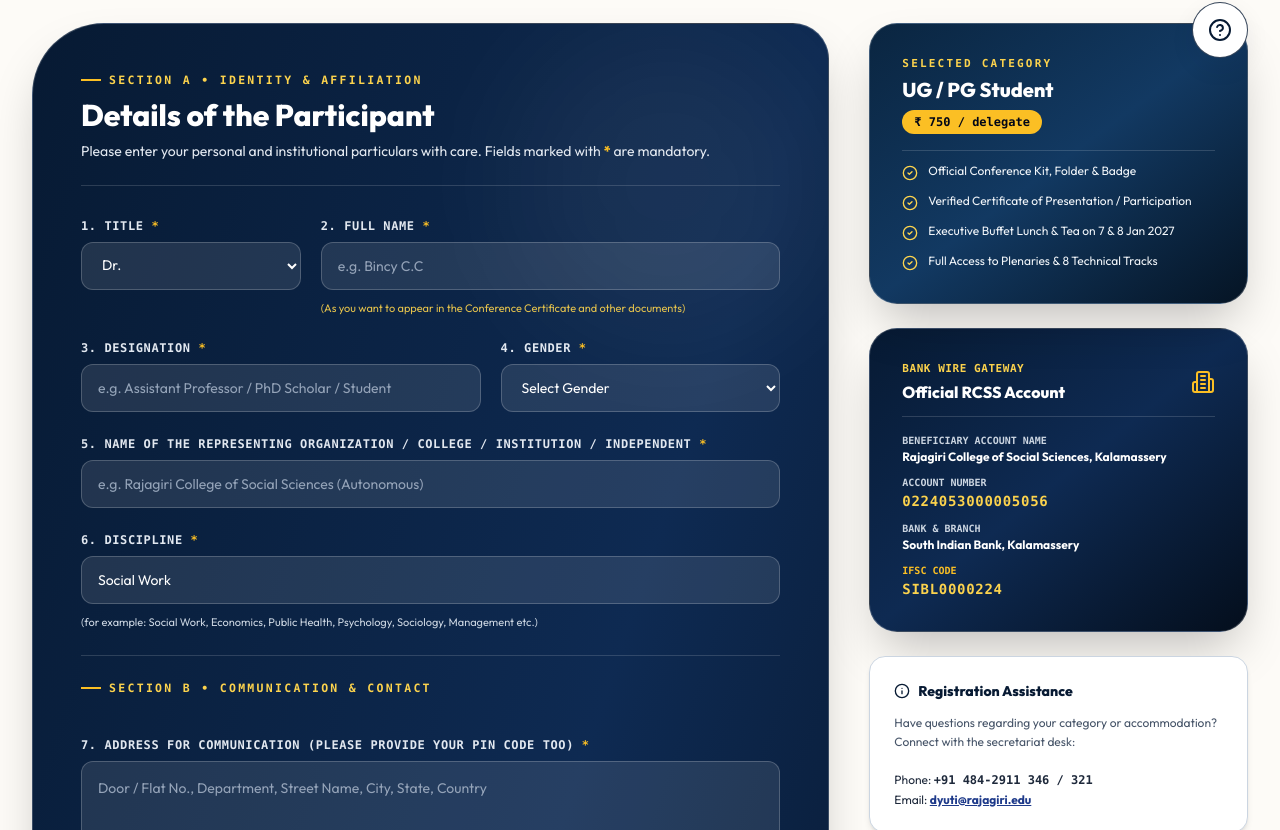
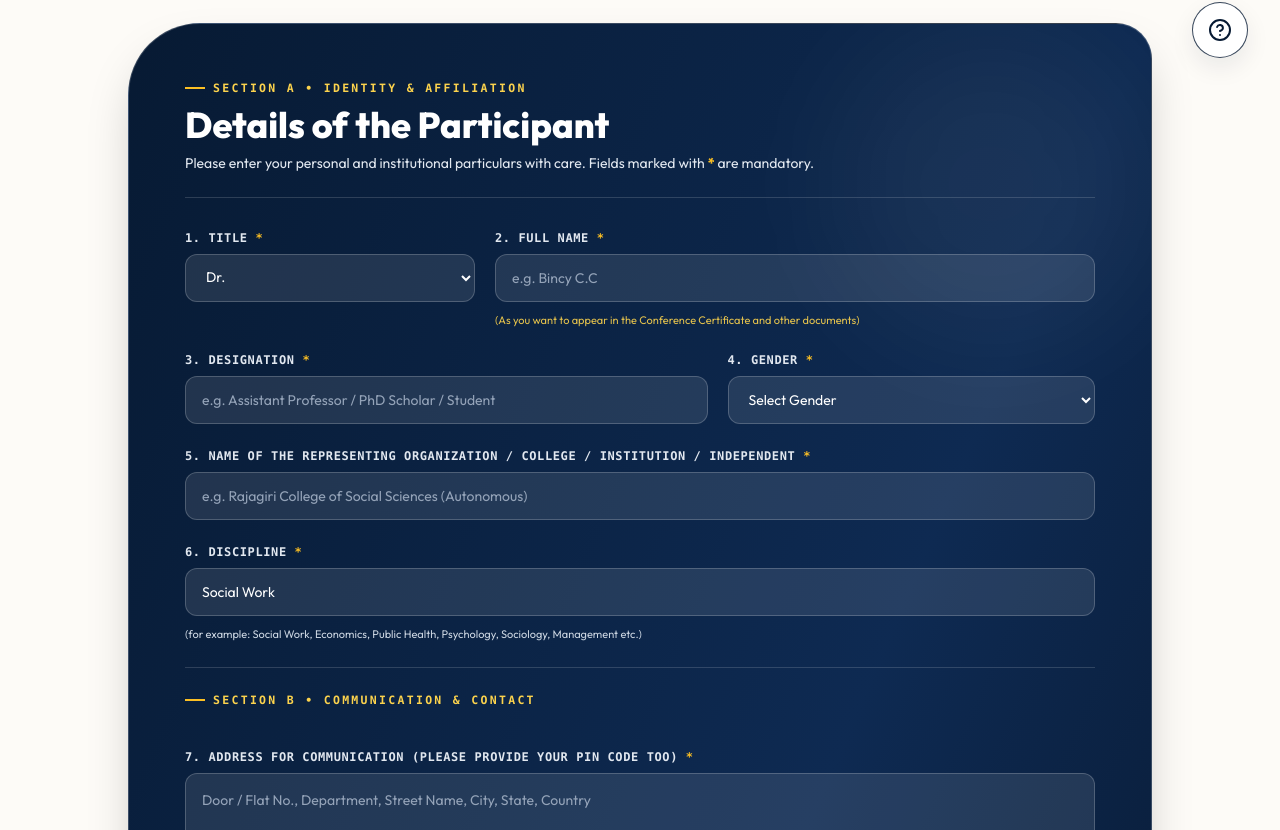
Before and after one commit to Rlabzteam/Dyuti27, a React (Vite) app: page /register in a window 1280 px wide. Shown: the part 710-1540 px from the top of the page. Built offline with nearby package versions, Linux system fonts and the light colour scheme.

Commit message:
feat(registration): remove right sidebar boxes and extend form card container to full width

```diff
--- a/src/pages/Registration.tsx
+++ b/src/pages/Registration.tsx
@@ -373,14 +373,11 @@ export const Registration: React.FC = () => {
 
         {/* ── STEP 1: REGISTRATION FORM ── */}
         {step === 'form' && (
-          <div className="grid grid-cols-1 lg:grid-cols-12 gap-8 lg:gap-10 items-start">
-
-            {/* Left Column: Comprehensive Registration Form (8 Cols) */}
-            <div className="lg:col-span-8 space-y-8">
+          <div className="max-w-5xl mx-auto space-y-8 animate-fadeIn">
             <form onSubmit={handleProceedToReview} className="space-y-8">
 
               {/* Form Card */}
-                <div className="rounded-[28px] sm:rounded-[36px] rounded-tl-[56px] sm:rounded-tl-[72px] rounded-br-[56px] sm:rounded-br-[72px] p-6 sm:p-10 lg:p-12 bg-gradient-to-br from-[#071A33] via-[#0e2a52] to-[#040e1c] text-white border border-white/20 shadow-2xl relative overflow-hidden">
+              <div className="rounded-[28px] sm:rounded-[36px] rounded-tl-[56px] sm:rounded-tl-[72px] rounded-br-[56px] sm:rounded-br-[72px] p-6 sm:p-10 lg:p-14 bg-gradient-to-br from-[#071A33] via-[#0e2a52] to-[#040e1c] text-white border border-white/20 shadow-2xl relative overflow-hidden">
 
                 {/* Subtle ambient glow */}
                 <div className="absolute top-0 right-0 w-80 h-80 bg-white/5 rounded-full blur-3xl pointer-events-none" />
@@ -393,7 +390,7 @@ export const Registration: React.FC = () => {
                       Section A &bull; Identity &amp; Affiliation
                     </span>
                   </div>
-                    <h2 className="font-heading text-2xl sm:text-3xl font-black text-white m-0">
+                  <h2 className="font-heading text-2xl sm:text-3xl lg:text-4xl font-black text-white m-0">
                     Details of the Participant
                   </h2>
                   <p className="text-xs sm:text-sm text-slate-200 font-sans mt-2 leading-relaxed">
@@ -1103,101 +1100,11 @@ export const Registration: React.FC = () => {
               </div>
             </form>
           </div>
-
-            {/* Right Column: Registration Summary Sidebar (4 Cols) */}
-            <div className="lg:col-span-4 lg:sticky lg:top-24 self-start space-y-6">
-
-              {/* 1. Category & Inclusions Card (Curved Leaf Shape) */}
-              <div className="rounded-[24px] sm:rounded-[28px] rounded-tr-[48px] rounded-bl-[48px] p-7 sm:p-8 bg-gradient-to-br from-[#0a2540] via-[#123962] to-[#051424] text-white border border-white/20 shadow-2xl relative overflow-hidden">
-                <span className="text-[11px] font-mono font-black uppercase tracking-[0.2em] text-amber-300 block mb-1">
-                  Selected Category
-                </span>
-                <h3 className="font-heading text-xl text-white font-black mb-1">
-                  {selectedCategory.label}
-                </h3>
-                <span className="inline-block px-3 py-1 rounded-full bg-amber-400 text-slate-950 font-mono text-xs font-black mb-4">
-                  {selectedCategory.fee} / delegate
-                </span>
-
-                <div className="space-y-3 pt-3 border-t border-white/15 text-xs text-slate-100 font-sans font-medium">
-                  <div className="flex items-start gap-2.5">
-                    <CheckCircle2 className="w-4 h-4 text-amber-300 shrink-0 mt-0.5" />
-                    <span>Official Conference Kit, Folder &amp; Badge</span>
-                  </div>
-                  <div className="flex items-start gap-2.5">
-                    <CheckCircle2 className="w-4 h-4 text-amber-300 shrink-0 mt-0.5" />
-                    <span>Verified Certificate of Presentation / Participation</span>
-                  </div>
-                  <div className="flex items-start gap-2.5">
-                    <CheckCircle2 className="w-4 h-4 text-amber-300 shrink-0 mt-0.5" />
-                    <span>Executive Buffet Lunch &amp; Tea on 7 &amp; 8 Jan 2027</span>
-                  </div>
-                  <div className="flex items-start gap-2.5">
-                    <CheckCircle2 className="w-4 h-4 text-amber-300 shrink-0 mt-0.5" />
-                    <span>Full Access to Plenaries &amp; 8 Technical Tracks</span>
-                  </div>
-                </div>
-              </div>
-
-              {/* 2. Official Bank Coordinates Card (Curved Leaf Shape) */}
-              <div className="rounded-[24px] sm:rounded-[28px] rounded-tl-[48px] rounded-br-[48px] p-7 sm:p-8 bg-gradient-to-br from-[#071A33] via-[#0e2a52] to-[#040e1c] text-white border border-white/20 shadow-2xl space-y-4">
-                <div className="flex items-center justify-between pb-3 border-b border-white/15">
-                  <div>
-                    <span className="text-[11px] font-mono font-bold uppercase tracking-wider text-amber-300 block mb-0.5">
-                      Bank Wire Gateway
-                    </span>
-                    <h4 className="font-heading text-base font-black text-white m-0">
-                      Official RCSS Account
-                    </h4>
-                  </div>
-                  <Building2 className="w-6 h-6 text-amber-400 shrink-0" />
-                </div>
-
-                <div className="space-y-2.5 text-xs font-sans">
-                  <div>
-                    <span className="text-[10px] text-slate-300 uppercase font-mono font-bold block">Beneficiary Account Name</span>
-                    <strong className="text-white font-bold block">{CONFERENCE_DATA.bankDetails.accountName}</strong>
-                  </div>
-                  <div>
-                    <span className="text-[10px] text-slate-300 uppercase font-mono font-bold block">Account Number</span>
-                    <strong className="text-amber-300 font-mono font-black text-sm block tracking-wider">{CONFERENCE_DATA.bankDetails.accountNumber}</strong>
-                  </div>
-                  <div>
-                    <span className="text-[10px] text-slate-300 uppercase font-mono font-bold block">Bank &amp; Branch</span>
-                    <strong className="text-white font-bold block">{CONFERENCE_DATA.bankDetails.bank}, Kalamassery</strong>
-                  </div>
-                  <div>
-                    <span className="text-[10px] text-amber-400 uppercase font-mono font-bold block">IFSC Code</span>
-                    <strong className="text-amber-300 font-mono font-black text-sm block tracking-wider">{CONFERENCE_DATA.bankDetails.ifsc}</strong>
-                  </div>
-                </div>
-              </div>
-
-              {/* 3. Hospitality & Secretariat Quick Help */}
-              <div className="rounded-2xl p-6 bg-white border border-slate-300 shadow-md space-y-3">
-                <div className="flex items-center gap-2">
-                  <Info className="w-4 h-4 text-[#071A33]" />
-                  <h4 className="font-heading text-sm font-black text-[#071A33] m-0">
-                    Registration Assistance
-                  </h4>
-                </div>
-                <p className="text-xs text-slate-600 font-sans m-0 leading-relaxed">
-                  Have questions regarding your category or accommodation? Connect with the secretariat desk:
-                </p>
-                <div className="pt-2 text-xs font-sans font-medium text-slate-800 space-y-1">
-                  <p className="m-0">Phone: <strong className="font-mono">+91 484-2911 346 / 321</strong></p>
-                  <p className="m-0">Email: <a href="mailto:dyuti@rajagiri.edu" className="text-blue-900 font-bold underline">dyuti@rajagiri.edu</a></p>
-                </div>
-              </div>
-
-            </div>
-
-          </div>
         )}
 
         {/* ── STEP 2: CROSS-CHECK & REVIEW MODAL / VIEW ── */}
         {step === 'review' && (
-          <div className="max-w-4xl mx-auto space-y-8 animate-fadeIn">
+          <div className="max-w-5xl mx-auto space-y-8 animate-fadeIn">
 
             {/* Review Summary Card (Curved Leaf Shape) */}
             <div className="rounded-[28px] sm:rounded-[36px] rounded-tl-[56px] sm:rounded-tl-[72px] rounded-br-[56px] sm:rounded-br-[72px] p-8 sm:p-12 lg:p-14 bg-gradient-to-br from-[#071A33] via-[#0e2a52] to-[#040e1c] text-white border border-white/20 shadow-2xl relative overflow-hidden">
```
Lines whose indentation alone changed are shown as unchanged.
